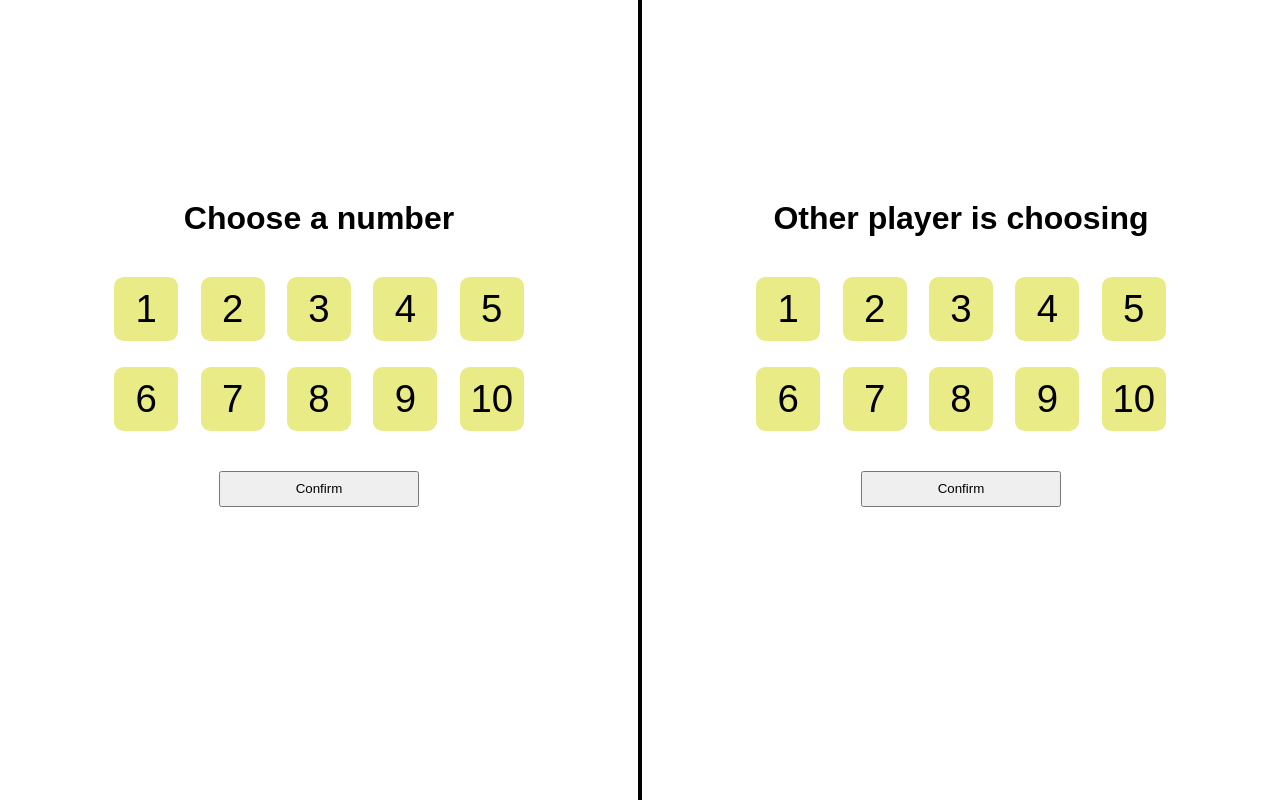
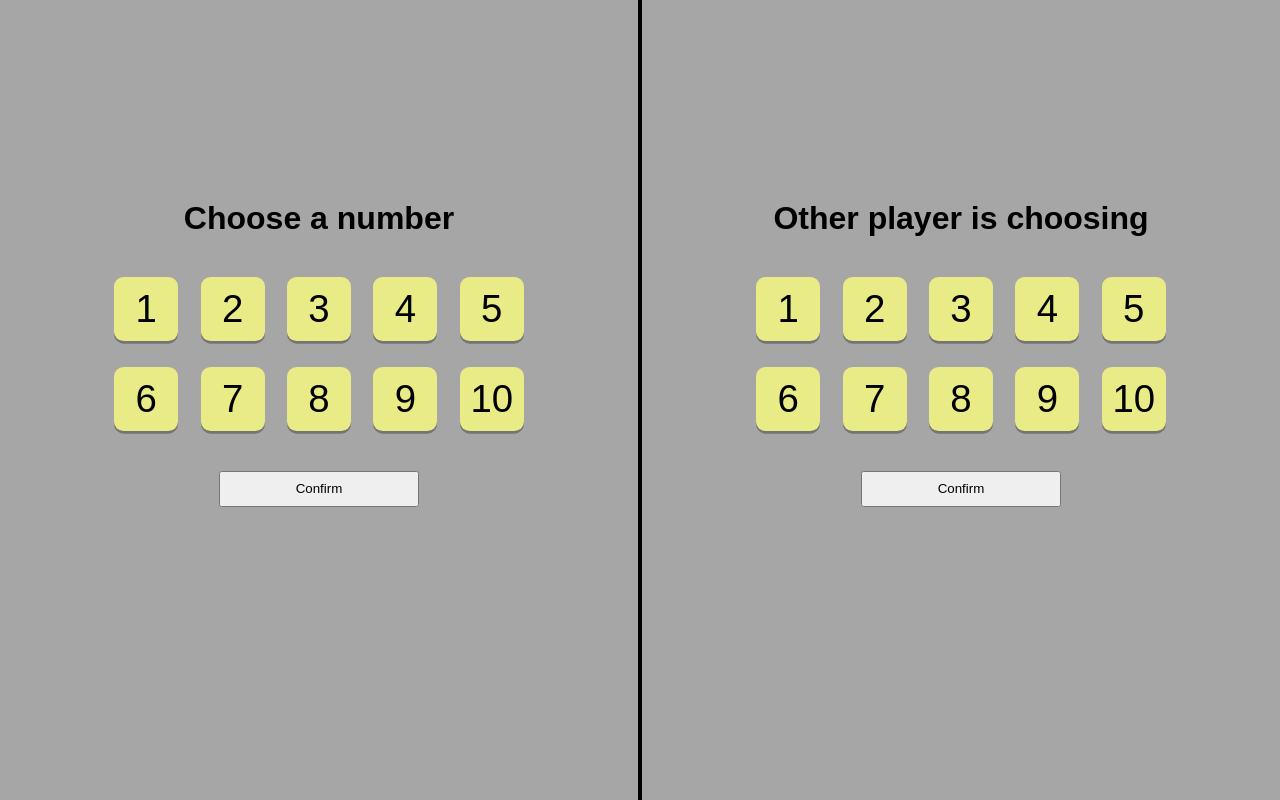
Before and after one commit to CodyKoInABox/numberguesser, a website: page public/play/index.html in a window 1280 px wide. Drawn offline with nearby package versions, Linux system fonts and the light colour scheme; no server answers.

Commit message:
changes to html and css

```diff
--- a/public/main.js
+++ b/public/main.js
@@ -1,3 +1,5 @@
+let currentPlay = 1
+
 const socket = io()
 socket.emit('joinRoom', getRoomName())
 
@@ -12,3 +14,17 @@ function joinRoom(roomName){
 function getRoomName(){
     return new URLSearchParams(window.location.search).get('room') || undefined
 }
+
+
+//-------------------------------------//
+// ONLY GAME LOGIC UNDER THIS COMMENT //
+//-----------------------------------//
+
+//i should probably optmize this later
+function pushNumberToPlayStack(number){
+    currentPlay = number
+}
+
+function getLatestPlay(){
+    return currentPlay
+}
--- a/public/play/index.html
+++ b/public/play/index.html
@@ -11,45 +11,49 @@
 <body>
     <div class="content">
         <div class="contentLeft contentSide">
+        <div id="blockLeft" class="contentBlock">
             <h1 id="leftState" class="currentPlay">Choose a number</h1>
             <div class="numbersContainer">
                 <div class="numbersContainerRow">
-                    <div id="left1" class="number">1</div>
-                    <div id="left2" class="number">2</div>
-                    <div id="left3" class="number">3</div>
-                    <div id="left4" class="number">4</div>
-                    <div id="left5" class="number">5</div>
+                    <div id="left1" class="number" onclick="pushNumberToPlayStack(1)">1</div>
+                    <div id="left2" class="number" onclick="pushNumberToPlayStack(2)">2</div>
+                    <div id="left3" class="number" onclick="pushNumberToPlayStack(3)">3</div>
+                    <div id="left4" class="number" onclick="pushNumberToPlayStack(4)">4</div>
+                    <div id="left5" class="number" onclick="pushNumberToPlayStack(5)">5</div>
                 </div>
                 <div class="numbersContainerRow">
-                    <div id="left6" class="number">6</div>
-                    <div id="left7" class="number">7</div>
-                    <div id="left8" class="number">8</div>
-                    <div id="left9" class="number">9</div>
-                    <div id="left10" class="number">10</div>
+                    <div id="left6" class="number" onclick="pushNumberToPlayStack(6)">6</div>
+                    <div id="left7" class="number" onclick="pushNumberToPlayStack(7)">7</div>
+                    <div id="left8" class="number" onclick="pushNumberToPlayStack(8)">8</div>
+                    <div id="left9" class="number" onclick="pushNumberToPlayStack(9)">9</div>
+                    <div id="left10" class="number" onclick="pushNumberToPlayStack(10)">10</div>
                 </div>
             </div>
             <button id="leftConfirm" class="confirmButton">Confirm</button>
         </div>
+        </div>
         <div class="contentRight contentSide">
+        <div id="blockRight" class="contentBlock blockActive">
             <h1 id="rightState" class="currentPlay">Other player is choosing</h1>
             <div class="numbersContainer">
                 <div class="numbersContainerRow">
-                    <div id="right1" class="number">1</div>
-                    <div id="right2" class="number">2</div>
-                    <div id="right3" class="number">3</div>
-                    <div id="right4" class="number">4</div>
-                    <div id="right5" class="number">5</div>
+                    <div id="right1" class="number" onclick="pushNumberToPlayStack(1)">1</div>
+                    <div id="right2" class="number" onclick="pushNumberToPlayStack(2)">2</div>
+                    <div id="right3" class="number" onclick="pushNumberToPlayStack(3)">3</div>
+                    <div id="right4" class="number" onclick="pushNumberToPlayStack(4)">4</div>
+                    <div id="right5" class="number" onclick="pushNumberToPlayStack(5)">5</div>
                 </div>
                 <div class="numbersContainerRow">
-                    <div id="right6" class="number">6</div>
-                    <div id="right7" class="number">7</div>
-                    <div id="right8" class="number">8</div>
-                    <div id="right9" class="number">9</div>
-                    <div id="right10" class="number">10</div>
+                    <div id="right6" class="number" onclick="pushNumberToPlayStack(6)">6</div>
+                    <div id="right7" class="number" onclick="pushNumberToPlayStack(7)">7</div>
+                    <div id="right8" class="number" onclick="pushNumberToPlayStack(8)">8</div>
+                    <div id="right9" class="number" onclick="pushNumberToPlayStack(9)">9</div>
+                    <div id="right10" class="number" onclick="pushNumberToPlayStack(10)">10</div>
                 </div>
             </div>
             <button id="rightConfirm" class="confirmButton">Confirm</button>
         </div>
+        </div>
     </div>
 </body>
 </html>
--- a/public/play/style.css
+++ b/public/play/style.css
@@ -11,6 +11,7 @@ body{
     width: 50vw;
     height: 100%;
     text-align: center;
+    position: relative;
 }
 .contentLeft{
     border-right: solid 2px black;
@@ -45,15 +46,16 @@ body{
     font-size: 3vw;
     transition: .1s;
     user-select: none;
+    box-shadow: 0px 0.335vh rgb(0, 0, 0, 0.3);
 }
 .number:hover{
     cursor: pointer;
     transform: translate(0px, -0.335vh);
-    box-shadow: 0px 0.335vh rgb(0, 0, 0, 0.3);
+    box-shadow: 0px 0.670vh rgb(0, 0, 0, 0.3);
     transition: .1s;
 }
 .number:active{
-    transform: scale(0.975);
+    transform: translate(0px, 0.335vh);
     box-shadow: 0px 0vh rgb(0, 0, 0, 0);
     transition: .1s;
 }
@@ -68,3 +70,13 @@ body{
     width: 25vh;
     margin-top: 5vh;
 }
+.contentBlock{
+    width: 100%;
+    height: 100%;
+    z-index: 10;
+    background-color: rgb(0, 0, 0, 0.35);
+    position: absolute;
+}
+.blockActive{
+    pointer-events: none;
+}
```
